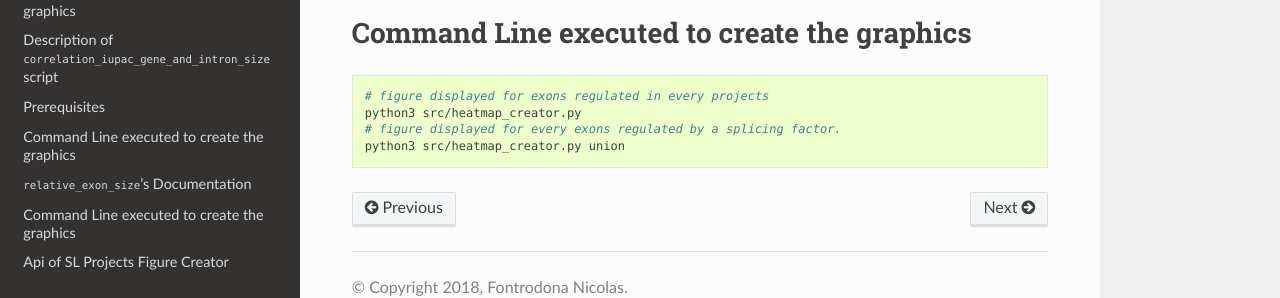
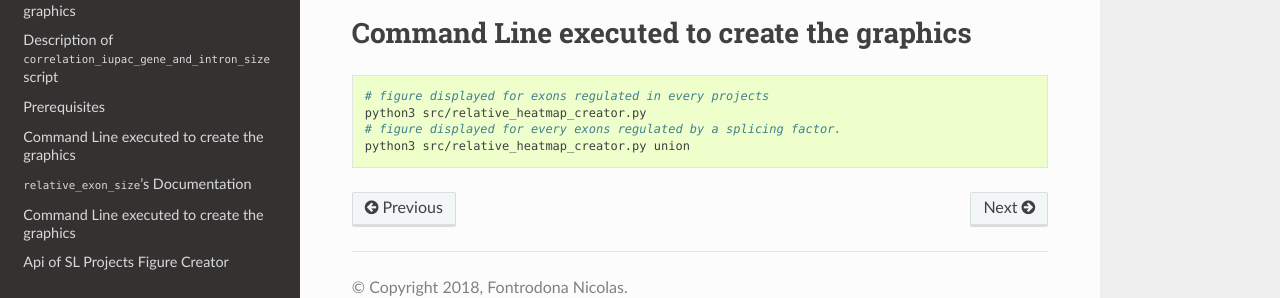
Before and after one commit to LBMC/Lemaire_et_al_2019, a Sphinx documentation site: the page built from Figure_ESA/doc/source/heatmap_force_splicing_site.rst, in a window 1280 px wide and 900 px high, scrolled down 1610 px. Shown: the part 543-841 px from the top of the window. Built offline with Sphinx 7.4.7 and the Read the Docs theme 2.0.0, drawn with Linux system fonts in a browser that asks for light colours.

Commit message:
doc : update the doc

```diff
--- a/Figure_ESA/doc/source/heatmap_force_splicing_site.rst
+++ b/Figure_ESA/doc/source/heatmap_force_splicing_site.rst
@@ -72,6 +72,6 @@ Command Line executed to create the graphics
 .. code:: bash
 
   # figure displayed for exons regulated in every projects
-  python3 src/heatmap_creator.py
+  python3 src/relative_heatmap_creator.py
   # figure displayed for every exons regulated by a splicing factor.
-  python3 src/heatmap_creator.py union
+  python3 src/relative_heatmap_creator.py union
--- a/Figure_ESA/doc/source/relative_exon_size.rst
+++ b/Figure_ESA/doc/source/relative_exon_size.rst
@@ -58,3 +58,5 @@ Command Line executed to create the graphics
 .. code:: bash
 
   python3 src/relative_exon_size.py
+  # whith union exon datasets
+  python3 src/relative_exon_size.py union
```
